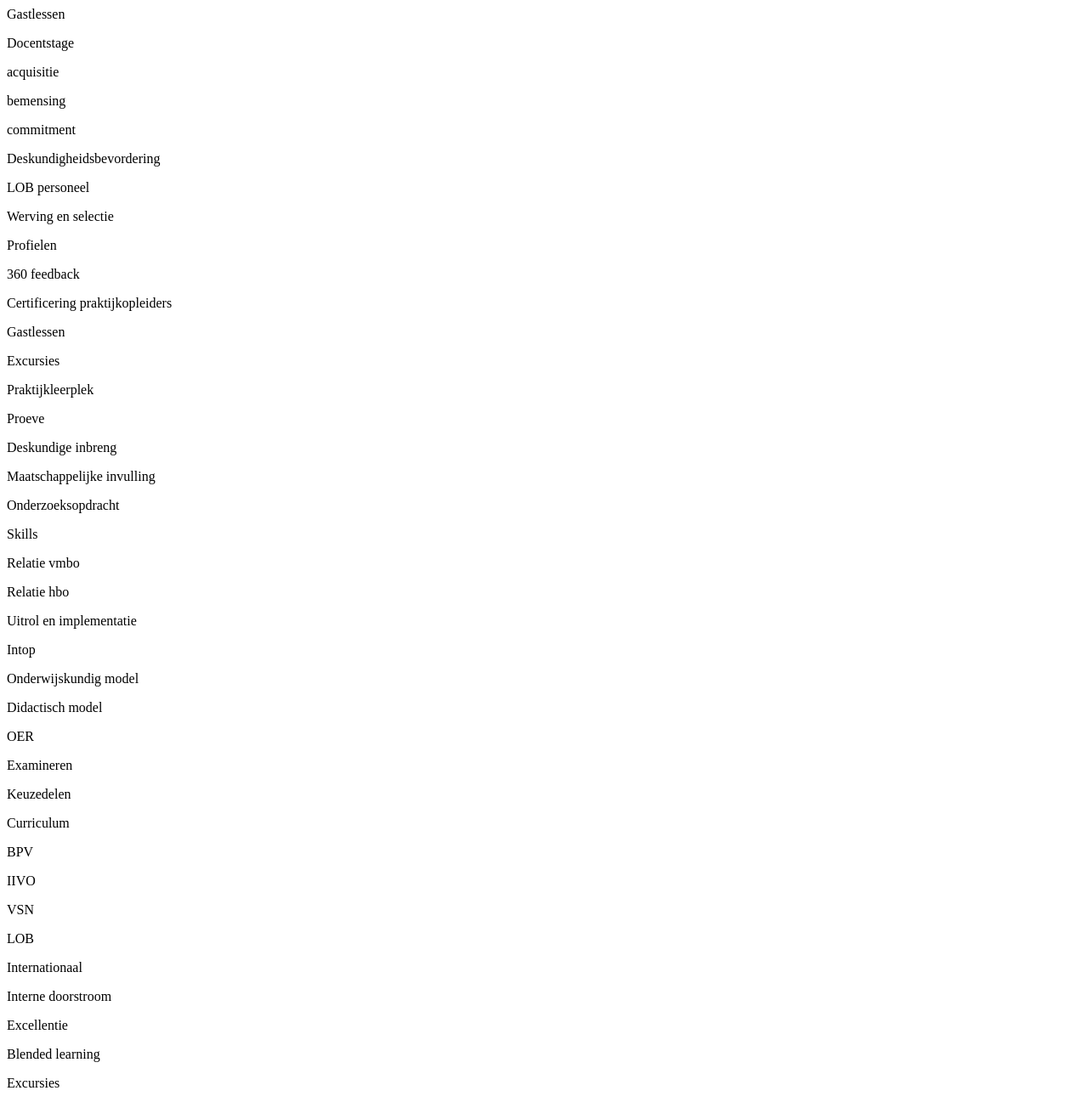
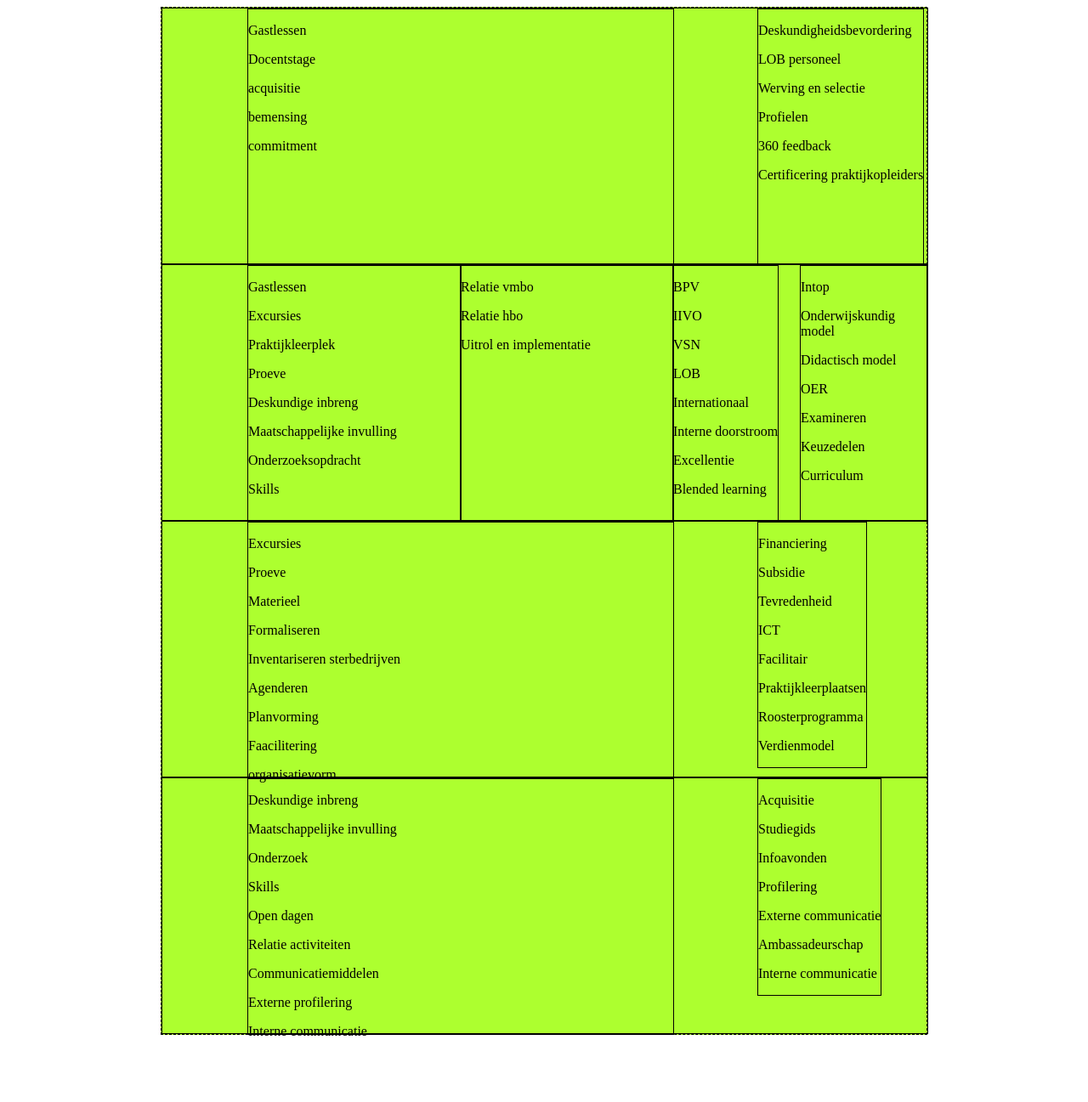
Before and after one commit to RomainvanMaanen/ProjectJquery, a plain HTML site: page ProjectJquery/index.html in a window 1280 px wide. Shown: the top 1297 px of the page at 85% size. After the commit the page ends 1226 px from the top, so only its background shows below. Drawn offline with nearby package versions, Linux system fonts and the light colour scheme.

Commit message:
Hard bezig op een vrijdag

```diff
--- a/ProjectJquery/Style.css
+++ b/ProjectJquery/Style.css
@@ -1,2 +1,107 @@
 body {
 }
+#MainWrapper {
+    margin: auto;
+    height: auto;
+    width: 900px;
+    background-color: greenyellow;
+    border: 1px dashed black;
+}
+#HRM_Wrapper {
+    position: relative;
+    height: 300px;
+    width: 900px;
+    border: 1px solid black;
+}
+#Onderwijs_Wrapper {
+    position: relative;
+    height: 300px;
+    width: 900px;
+    border: 1px solid black;
+}
+#bedrijf_Wrapper {
+    position: relative;
+    height: 300px;
+    width: 900px;
+    border: 1px solid black;
+}
+#Marketing_Wrapper {
+    position: relative;
+    height: 300px;
+    width: 900px;
+    border: 1px solid black;
+}
+#HRM_main {
+    position: absolute;
+    left: 100px;
+    top:0px;
+    border: 1px solid black;
+    height: 300px;
+    width:500px;
+}
+
+#HRM_sub {
+    position: absolute;
+    left: 700px;
+    top: 0px;
+    border: 1px solid black;
+    height: 300px;
+}
+#Onderwijs_main {
+    position: absolute;
+    left: 100px;
+    top:0px;
+    border: 1px solid black;
+    height: 300px;
+    width:250px;
+}
+#Onderwijs_main2 {
+    position: absolute;
+    left: 350px;
+    top:0px;
+    border: 1px solid black;
+    height: 300px;
+    width:250px;
+}
+#Onderwijs_sub {
+    position: absolute;
+    height: 300px;
+    left: 750px;
+    top: 0px;
+    border: 1px solid black;
+}
+#Onderwijs_sub2 {
+    position: absolute;
+    height: 300px;
+    left: 600px;
+    top: 0px;
+    border: 1px solid black;
+}
+#Bedrijf_main {
+    position: absolute;
+    left: 100px;
+    top:0px;
+    border: 1px solid black;
+    height: 300px;
+    width:500px;
+}
+#Bedrijf_sub {
+    position: absolute;
+    left: 700px;
+    top: 0px;
+    border: 1px solid black;
+}
+#Marketing_main {
+    position: absolute;
+    left: 100px;
+    top:0px;
+    border: 1px solid black;
+    height: 300px;
+    width:500px;
+}
+#Marketing_sub {
+    position: absolute;
+    left: 700px;
+    top: 0px;
+    border: 1px solid black;
+}
--- a/ProjectJquery/index.html
+++ b/ProjectJquery/index.html
@@ -1,7 +1,7 @@
 <html>
 <head>
     <title>processen</title>
-    <link rel="stylesheet" type="text/css" href="style.css">
+    <link rel="stylesheet" type="text/css" href="Style.css">
     <script src="https://ajax.googleapis.com/ajax/libs/jquery/2.2.2/jquery.min.js"></script>
     <script type='text/javascript' src='JqueryScript.js'></script>
 </head>
@@ -9,6 +9,7 @@
     <div id="MainWrapper">
         <div id="CVO_main"></div>
         <div id="HRM_Wrapper">
+            <div id="HRM_ID"></div>
             <div id="HRM_main">
                 <div>
                     <p>Gastlessen</p>
@@ -48,6 +49,7 @@
             </div>
         </div>
         <div id="Onderwijs_Wrapper">
+            <div id="Onderwijs_ID"></div>
             <div id="Onderwijs_main">
                 <div>
                     <p>Gastlessen</p>
@@ -73,6 +75,8 @@
                 <div>
                     <p>Skills</p>
                 </div>
+            </div>
+            <div id="Onderwijs_main2">
                 <div>
                     <p>Relatie vmbo</p>
                 </div>
@@ -105,6 +109,8 @@
                 <div>
                     <p>Curriculum</p>
                 </div>
+            </div>
+            <div id="Onderwijs_sub2">
                 <div>
                     <p>BPV </p>
                 </div>
@@ -132,6 +138,7 @@
             </div>
         </div>
         <div id="bedrijf_Wrapper">
+            <div id="bedrijf_ID"></div>
             <div id="bedrijf_main">
                 <div>
                     <p>Excursies</p>
@@ -189,6 +196,7 @@
             </div>
         </div>
         <div id="Marketing_Wrapper">
+            <div id="Marketing_ID"></div>
             <div id="Marketing_main">
                 <div>
                     <p>Deskundige inbreng</p>
```
